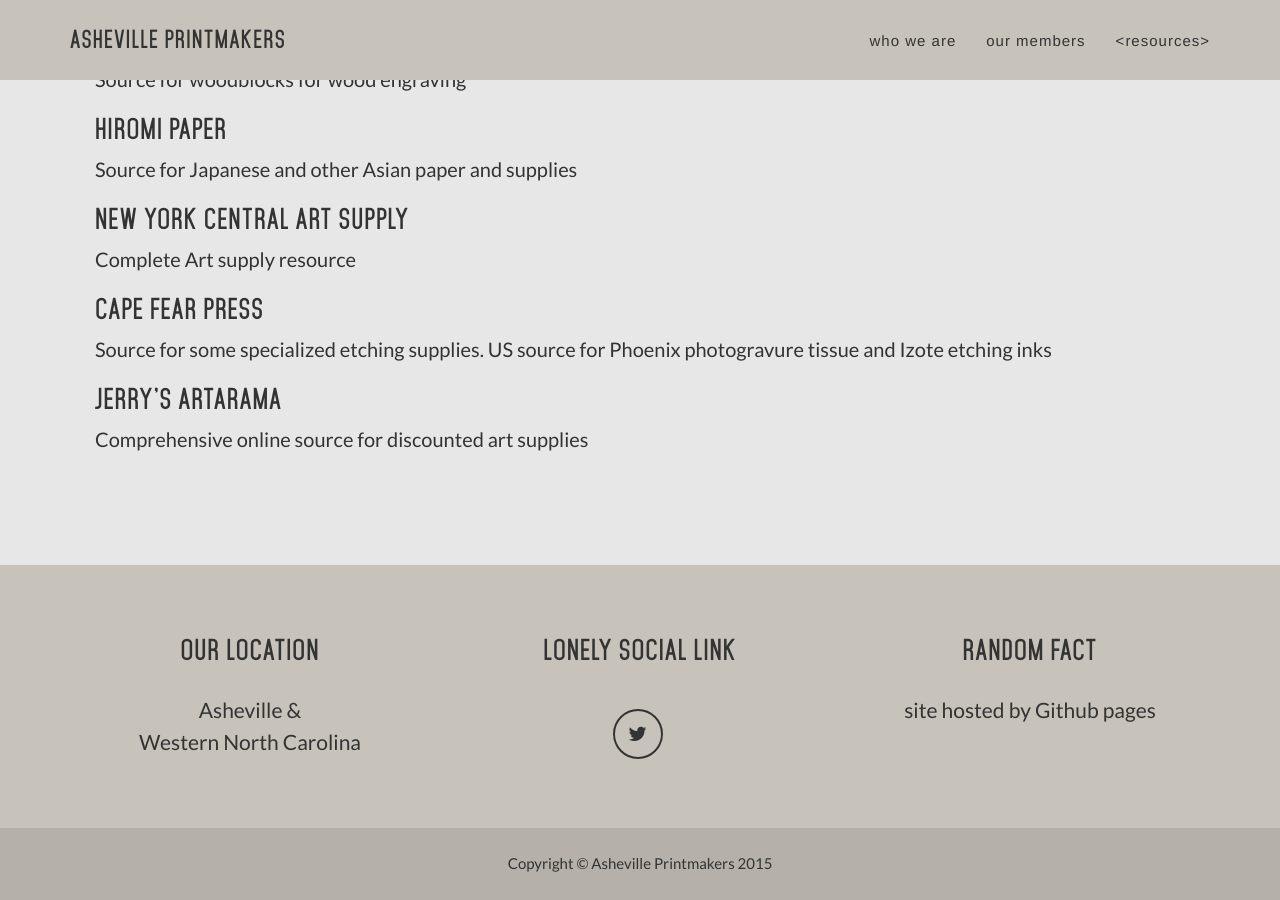
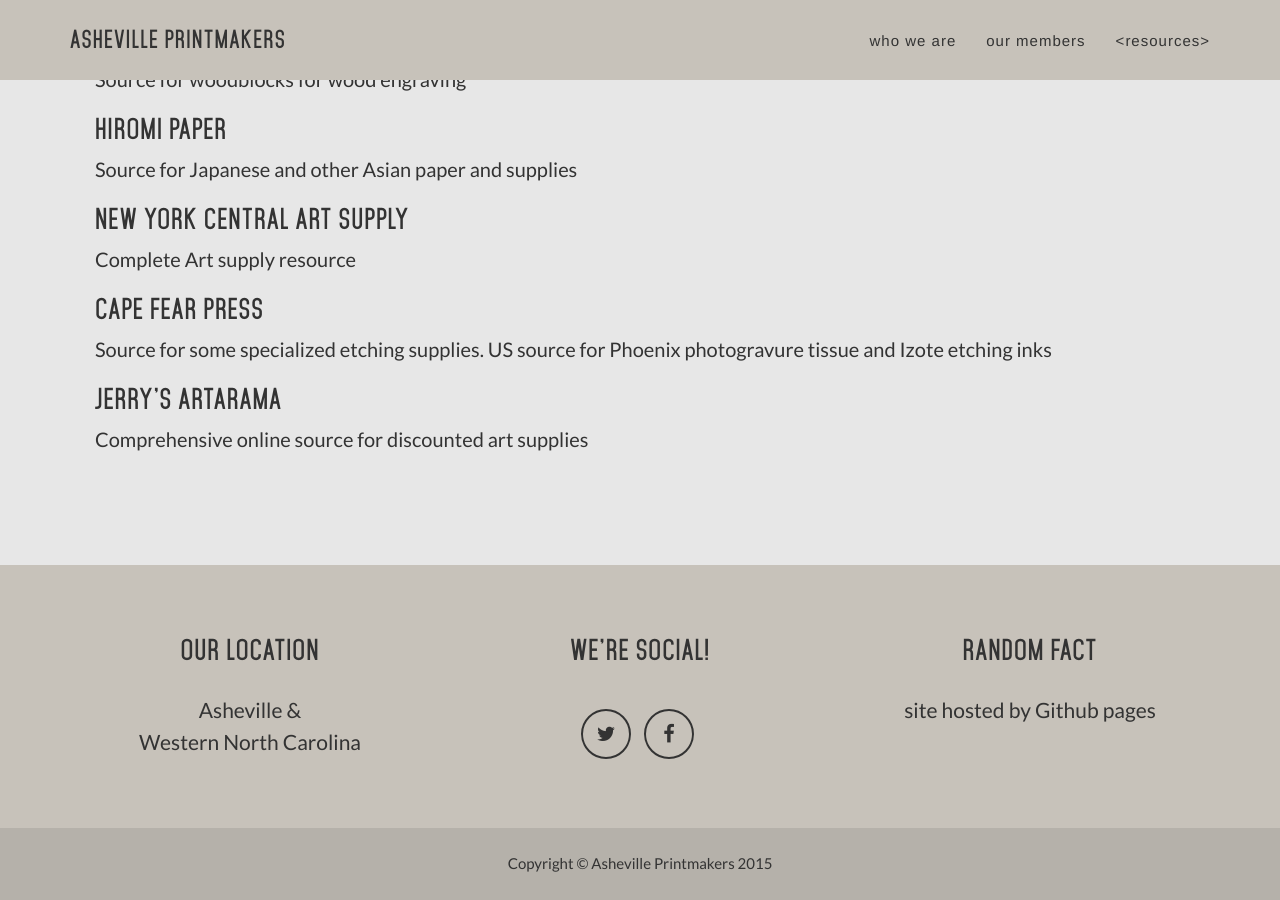
Before and after one commit to clayh53/avl_printmakers, a Jekyll site: the page built from index.html, in a window 1280 px wide and 900 px high, scrolled down 3066 px. Built offline with Jekyll 4.4.1, drawn with Linux system fonts in a browser that asks for light colours.

Commit message:
Added a facebook  link

```diff
--- a/_config.yml
+++ b/_config.yml
@@ -17,13 +17,15 @@
 footer:
   copyright: Asheville Printmakers
   location: Our location
-  social: lonely social link
+  social: we're social!
   credits: random fact
 
 # Social networks usernames (many more available: google-plus, flickr, dribbble, pinterest, instagram, tumblr, linkedin, etc.)
 social:
   - title: twitter
     url: http://twitter.com/avl_printmakers
+  - title: facebook
+    url: https://www.facebook.com/groups/1482129858744150/
 
 # Postal address (add as many lines as necessary)
 address:
```
